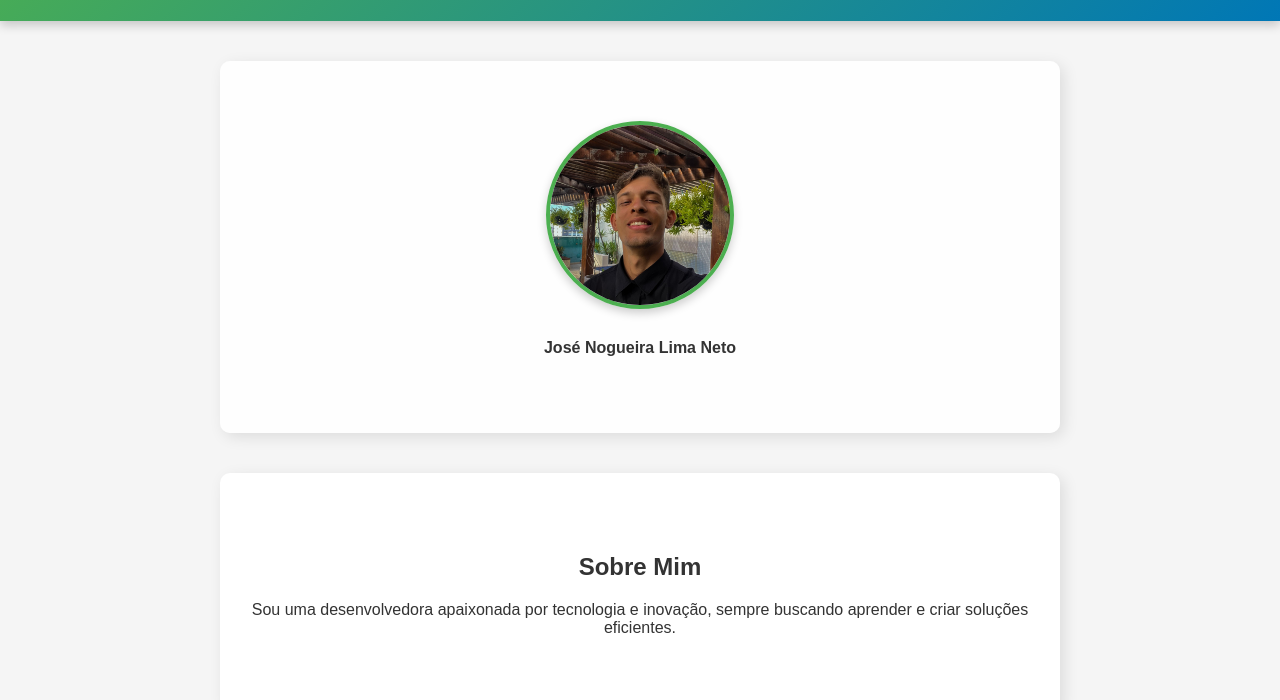
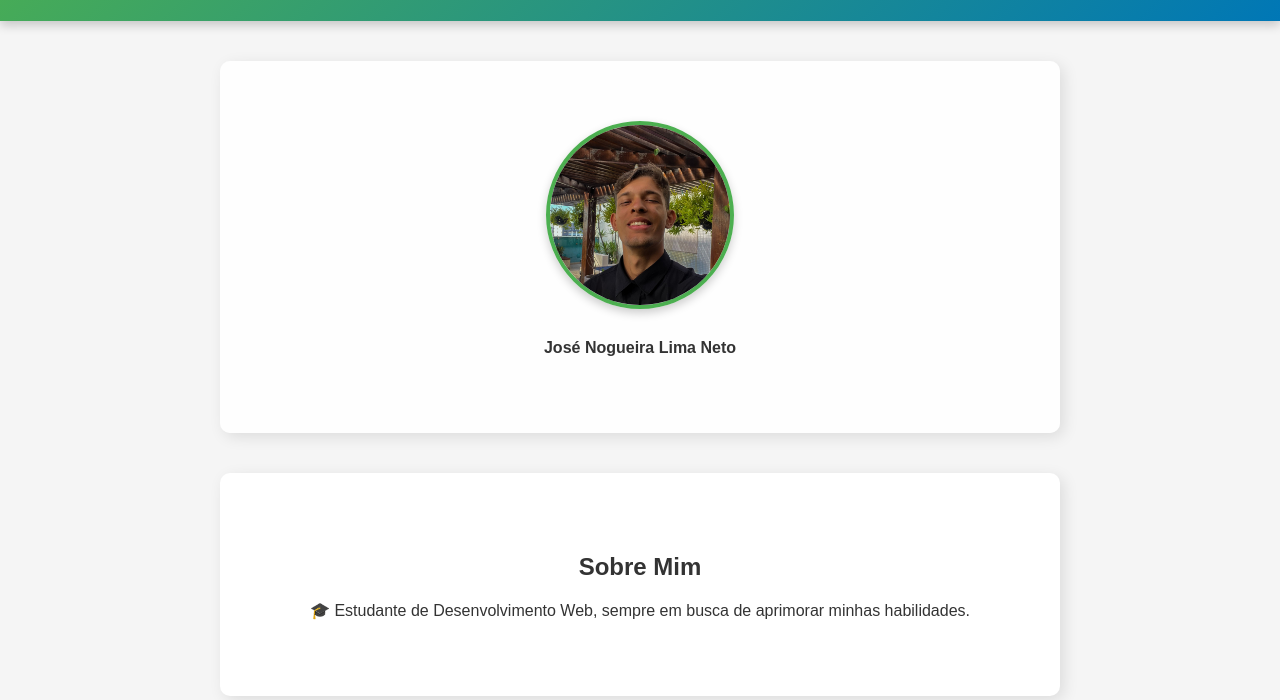
Before and after one commit to NetoNog/portifolio, a plain HTML site: page portifolio/index.html in a window 1280 px wide. Shown: the part 100-800 px from the top of the page. Drawn offline with Linux system fonts and the light colour scheme.

Commit message:
Update index.html

```diff
--- a/portifolio/index.html
+++ b/portifolio/index.html
@@ -28,7 +28,7 @@
 
     <section id="sobre">
     <h2>Sobre Mim</h2>
-    <p>Sou uma desenvolvedora apaixonada por tecnologia e inovação, sempre buscando aprender e criar soluções eficientes.</p>
+    <p>🎓 Estudante de Desenvolvimento Web, sempre em busca de aprimorar minhas habilidades.</p>
     </section>
 
     <section id="projetos">
```
